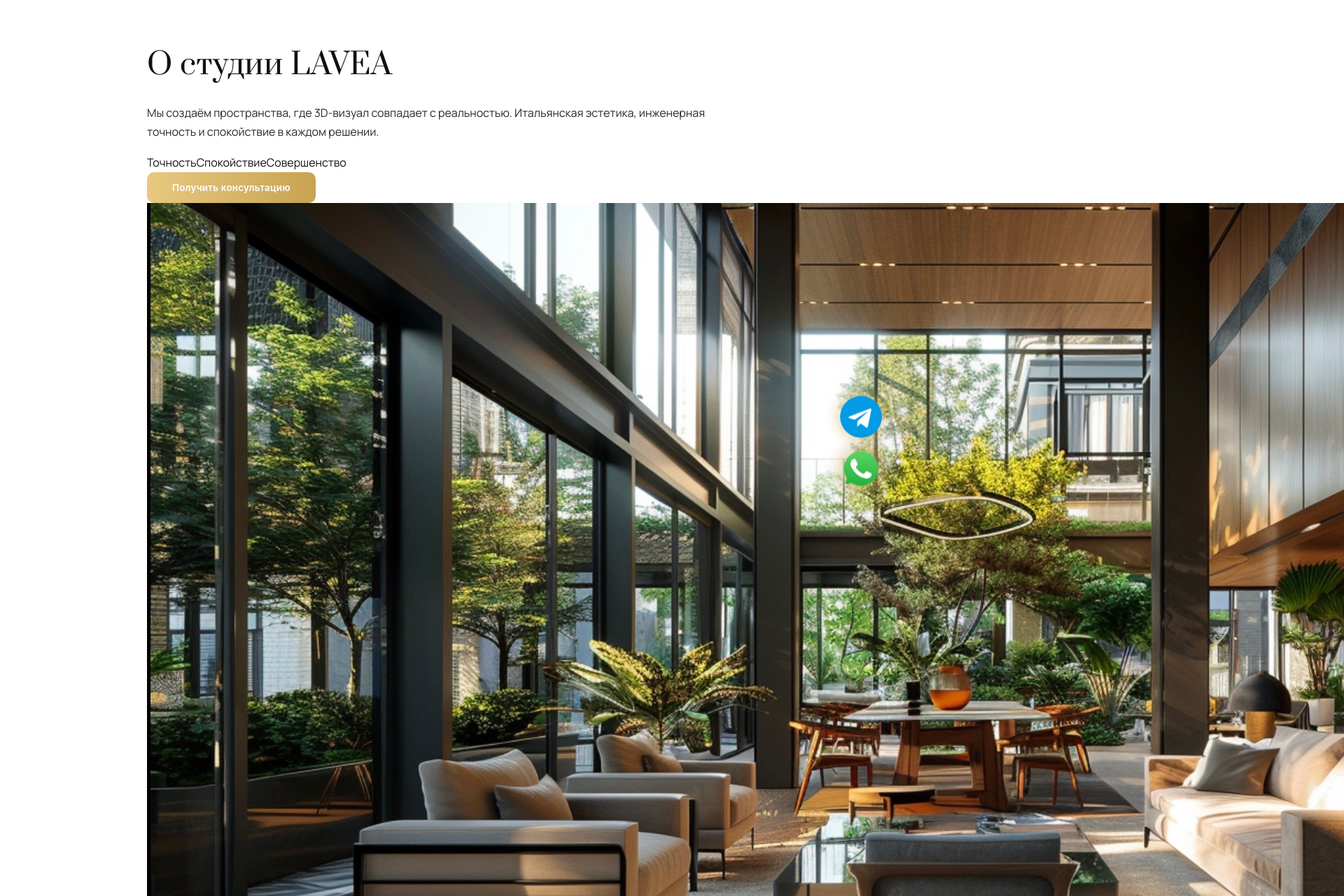
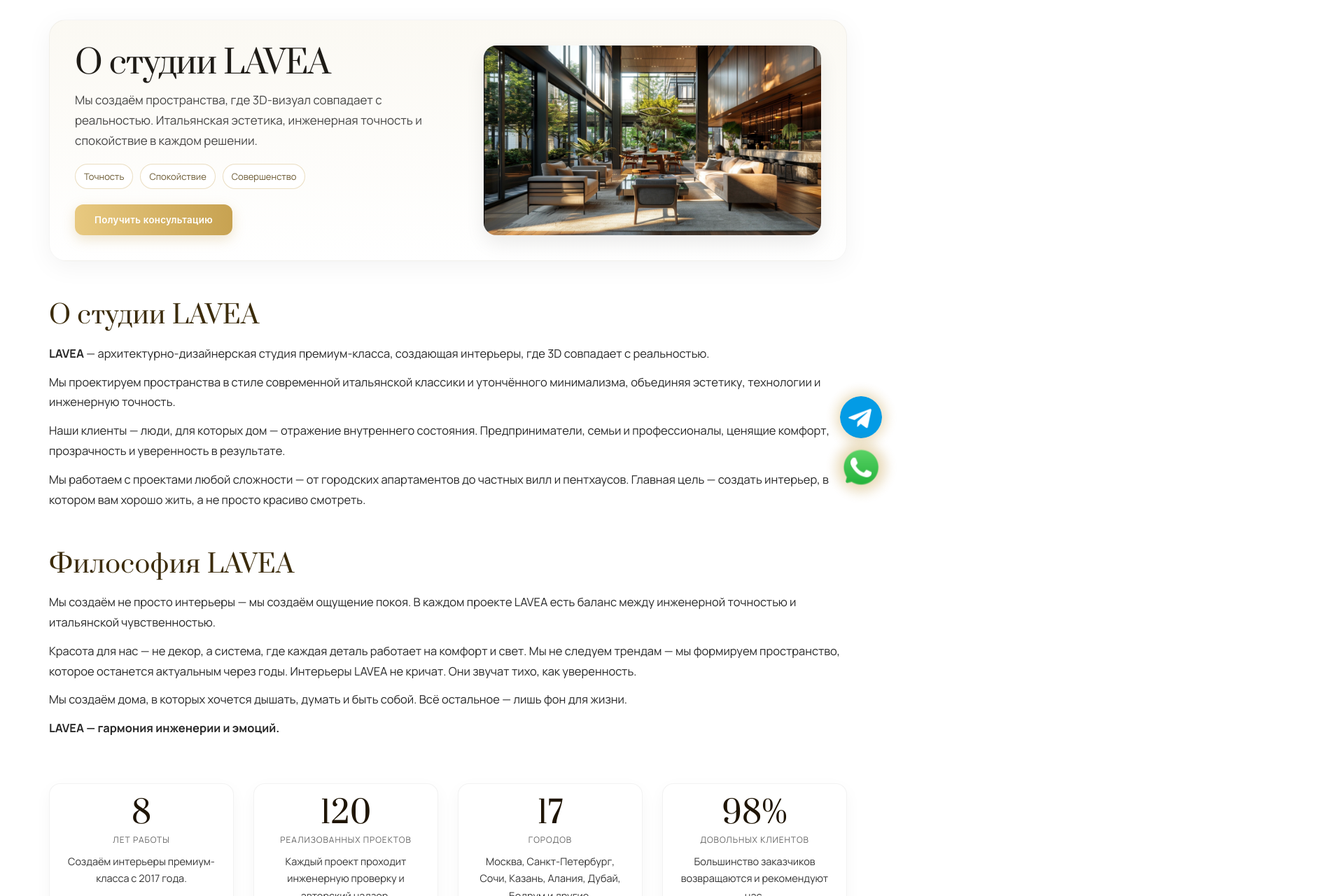
Before and after one commit to ankakisis-cloud/lavea-site, a Next.js app: page /about in a window 1280 px wide. Shown: the part 80-1360 px from the top of the page at 70% size, 1920 px wide, since content can reach past the window. Built offline with nearby package versions, Linux system fonts and the light colour scheme.

Commit message:
Update lavea-additions.css

```diff
--- a/styles/lavea-additions.css
+++ b/styles/lavea-additions.css
@@ -503,3 +503,122 @@
     padding-right: 0;
   }
 }
+/* ============ ABOUT — премиальный стиль LAVEA ============ */
+
+.container { max-width: 1180px; margin: 0 auto; padding: 0 20px; }
+
+/* Герой */
+.aboutHero {
+  background: linear-gradient(180deg, #fbf9f3 0%, #ffffff 100%);
+  border: 1px solid rgba(0,0,0,.04);
+  border-radius: 24px;
+  padding: clamp(28px, 3vw, 36px);
+  margin: clamp(28px, 3vw, 40px) auto;
+  box-shadow: 0 8px 36px rgba(0,0,0,.05);
+}
+.aboutHero__inner {
+  display: grid;
+  grid-template-columns: 1.05fr .95fr;
+  gap: clamp(24px, 4vw, 56px);
+  align-items: center;
+}
+.aboutHero__left h1 {
+  font-family: "Prata", serif;
+  font-weight: 400;
+  font-size: clamp(34px, 4vw, 46px);
+  letter-spacing: -0.02em;
+  margin: 0 0 12px;
+  color: #1e1b16;
+}
+.aboutHero__left p {
+  font-size: 17px;
+  line-height: 1.7;
+  color: rgba(0,0,0,.8);
+  margin: 0 0 18px;
+  max-width: 560px;
+}
+.aboutHero__chips {
+  display: flex; flex-wrap: wrap; gap: 10px; margin: 0 0 22px;
+}
+.aboutHero__chips span{
+  font-size: 13px;
+  padding: 6px 12px;
+  border-radius: 999px;
+  border: 1px solid rgba(199,162,81,.35);
+  color: #6b5a33; background: #fff;
+}
+.aboutHero__right img{
+  display:block; width:100%; height:auto; border-radius: 18px;
+  box-shadow: 0 12px 28px rgba(0,0,0,.08);
+}
+
+/* Общие секции */
+.aboutSection { margin: 56px 0; }
+.aboutSection h2{
+  font-family: "Prata", serif; font-weight: 400;
+  font-size: clamp(28px, 3.2vw, 36px);
+  margin: 0 0 18px; color:#3c2c0b;
+}
+.aboutSection p{ margin: 0 0 12px; font-size: 16.5px; line-height: 1.75; }
+
+/* Список «Подход и гарантии» */
+.aboutBullets ul{ display:grid; gap:18px; margin:0; padding:0; list-style:none; }
+.aboutBullets li{
+  display:grid; grid-template-columns: 20px 1fr; gap:16px; align-items:flex-start;
+  padding:14px 0; border-bottom:1px dashed rgba(0,0,0,.06);
+}
+.aboutBullets .rule{ display:block; width:2px; height:28px; background: linear-gradient(#E8C980,#C7A251); border-radius: 2px; }
+.aboutBullets strong{ color:#2b2416; }
+.aboutBullets p{ margin:6px 0 0; opacity:.85; }
+
+/* В цифрах */
+.aboutStats{
+  margin: 64px 0; display:grid; grid-template-columns: repeat(4,1fr);
+  gap: clamp(16px, 2.5vw, 28px);
+}
+.aboutStats .stat{
+  background:#fff; border:1px solid rgba(0,0,0,.05); border-radius:16px;
+  padding: 20px; text-align:center; box-shadow: 0 8px 24px rgba(0,0,0,.04);
+}
+.aboutStats .num{
+  font-family:"Prata", serif; font-weight:400;
+  font-size: clamp(28px, 4vw, 44px); color:#1f1505; line-height:1; margin-bottom:6px;
+}
+.aboutStats .cap{ text-transform: uppercase; letter-spacing:.08em; font-size:12px; opacity:.65; }
+.aboutStats p{ margin-top:8px; font-size:14.5px; opacity:.85; }
+
+/* Заключение */
+.aboutConclusion{
+  margin: 80px auto; text-align:center;
+  padding: clamp(32px, 4vw, 56px);
+  border-radius: 22px;
+  background: radial-gradient(1200px 400px at 50% 0%, #fff3db 0%, #fff 65%);
+  border:1px solid rgba(231,201,128,.35);
+  box-shadow: 0 10px 32px rgba(0,0,0,.05);
+  max-width: 980px;
+}
+.aboutConclusion h2{
+  font-family:"Prata", serif; font-weight:400; color:#3c2c0b;
+  font-size: clamp(26px, 3vw, 34px); margin: 0 0 12px;
+}
+.aboutConclusion p{ margin:0 0 10px; }
+.aboutConclusion .goldBtn{ margin-top: 16px; }
+
+/* Кнопка LAVEA (если её нет в globals.css) */
+.btn.goldBtn{
+  background: linear-gradient(90deg, #E8C980 0%, #C7A251 100%);
+  color:#fff; border:none; border-radius:12px; padding:14px 28px;
+  font-weight:600; letter-spacing:.02em; cursor:pointer;
+  box-shadow: 0 6px 18px rgba(199,162,81,.28);
+  transition: transform .25s ease, box-shadow .25s ease;
+}
+.btn.goldBtn:hover{ transform: translateY(-2px); box-shadow:0 12px 24px rgba(199,162,81,.35); }
+
+/* Адаптив */
+@media (max-width: 980px){
+  .aboutHero__inner{ grid-template-columns: 1fr; }
+  .aboutStats{ grid-template-columns: 1fr 1fr; }
+}
+@media (max-width: 640px){
+  .aboutStats{ grid-template-columns: 1fr; }
+}
```
